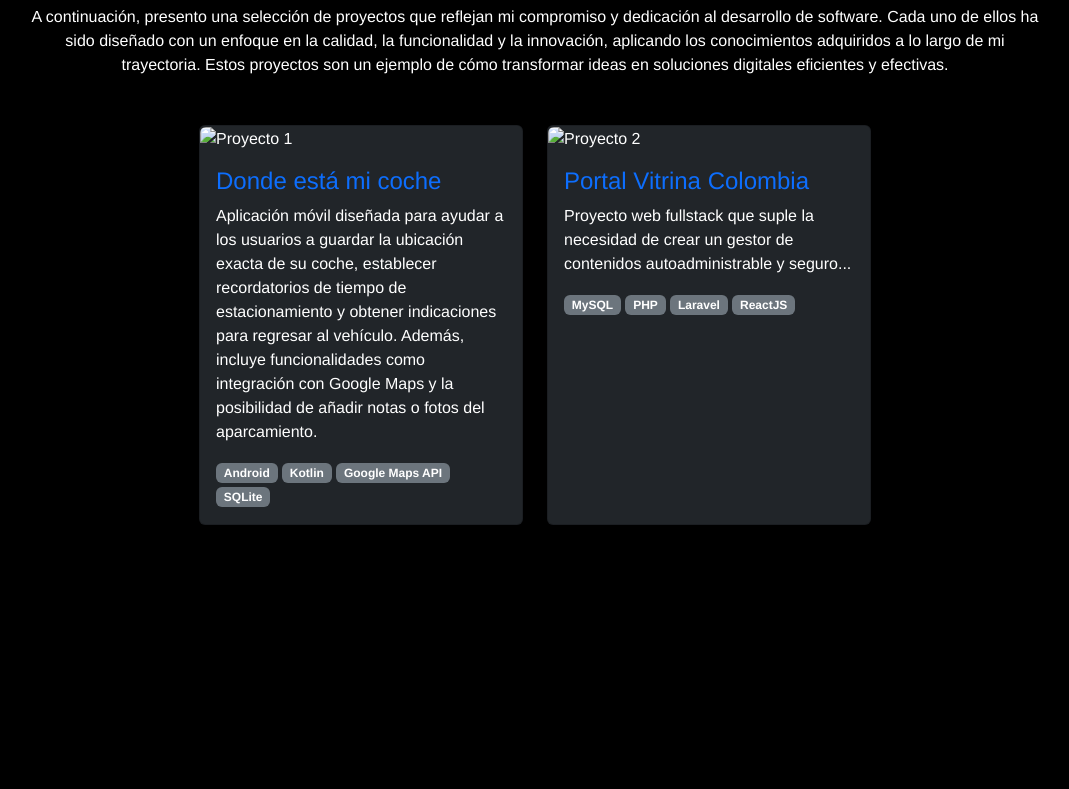
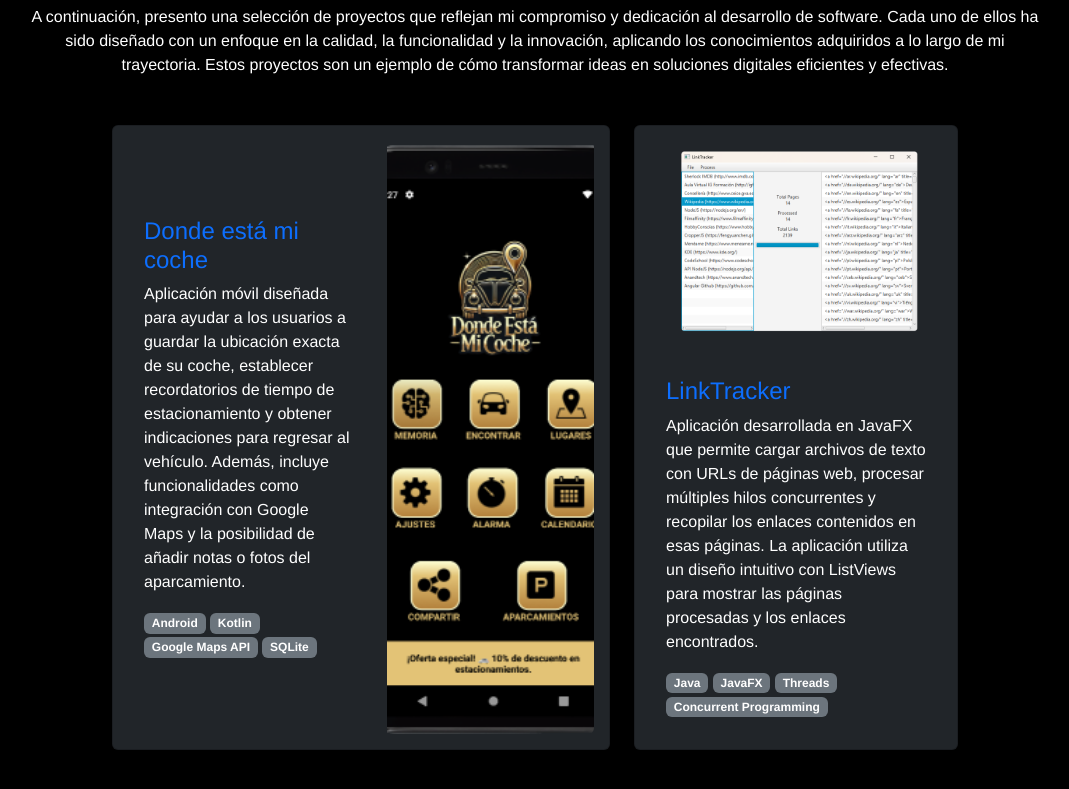
Before and after one commit to IvanFerrerF/Portfolio, a plain HTML site: page index.html in a window 1280 px wide. Shown: the part 1306-2095 px from the top of the page, without its empty margins (105-1174 px from the left). Before the commit the page ends 1903 px from the top, so only its background shows below. Drawn offline with nearby package versions, Linux system fonts and the light colour scheme.

Commit message:
dos cards de proyecto

```diff
--- a/index.html
+++ b/index.html
@@ -18,8 +18,8 @@
       <nav class="navbar navbar-expand-lg bg-black" id="Inicio">
         <div class="container-fluid">
           <button class="navbar-toggler" style="border-color: white;" type="button" data-bs-toggle="collapse"
-                        data-bs-target="#navbarSupportedContent" aria-controls="navbarSupportedContent"
-                        aria-expanded="false" aria-label="Toggle navigation">
+            data-bs-target="#navbarSupportedContent" aria-controls="navbarSupportedContent" aria-expanded="false"
+            aria-label="Toggle navigation">
             <span class="navbar-toggler-icon"></span>
           </button>
           <div class="collapse navbar-collapse justify-content-end" id="navbarSupportedContent">
@@ -72,10 +72,20 @@
           <section class="col-lg-8 col-12">
             <article>
               <h2 class="text-primary pb-4" id="Acerca">Sobre mí</h2>
-          <p>Soy un apasionado del aprendizaje constante y la superación personal. Recientemente he finalizado mis estudios como desarrollador backend, lo que representa un paso importante en mi trayectoria profesional. Durante este proceso, he adquirido habilidades sólidas en tecnologías clave del desarrollo web y backend, como la gestión de bases de datos, la creación de aplicaciones eficientes, y la integración de sistemas</p>
-            <p>Antes de adentrarme en el mundo del desarrollo, estudié Administración y Finanzas, donde aprendí a gestionar recursos, analizar datos y planificar estrategias. Esta formación me dio una base sólida en organización y análisis crítico.</p>
-            <p>Una parte significativa de mi vida la dediqué a la cocina, un entorno que me enseñó la importancia del trabajo en equipo, la atención al detalle y la creatividad para resolver desafíos diarios.</p>
-            <p>Ahora, estoy buscando una oportunidad para aplicar todo lo aprendido en un entorno profesional que me permita seguir creciendo, aprendiendo, y contribuyendo al éxito de un equipo. Estoy convencido de que mi combinación de experiencia en áreas diversas, junto con mi formación técnica, me permite aportar una perspectiva única y valiosa a cualquier proyecto.</p>
+              <p>Soy un apasionado del aprendizaje constante y la superación personal. Recientemente he finalizado mis
+                estudios como desarrollador backend, lo que representa un paso importante en mi trayectoria profesional.
+                Durante este proceso, he adquirido habilidades sólidas en tecnologías clave del desarrollo web y
+                backend, como la gestión de bases de datos, la creación de aplicaciones eficientes, y la integración de
+                sistemas</p>
+              <p>Antes de adentrarme en el mundo del desarrollo, estudié Administración y Finanzas, donde aprendí a
+                gestionar recursos, analizar datos y planificar estrategias. Esta formación me dio una base sólida en
+                organización y análisis crítico.</p>
+              <p>Una parte significativa de mi vida la dediqué a la cocina, un entorno que me enseñó la importancia del
+                trabajo en equipo, la atención al detalle y la creatividad para resolver desafíos diarios.</p>
+              <p>Ahora, estoy buscando una oportunidad para aplicar todo lo aprendido en un entorno profesional que me
+                permita seguir creciendo, aprendiendo, y contribuyendo al éxito de un equipo. Estoy convencido de que mi
+                combinación de experiencia en áreas diversas, junto con mi formación técnica, me permite aportar una
+                perspectiva única y valiosa a cualquier proyecto.</p>
             </article>
           </section>
         </section>
@@ -86,21 +96,24 @@
       <section class="proyectos container-fluid p-5 bg-black text-white">
         <h2 class="text-primary text-center pb-4" id="Proyectos">Proyectos</h2>
         <p class="text-center mb-5">
-      A continuación, presento una selección de proyectos que reflejan mi compromiso y dedicación al desarrollo de software. Cada uno de ellos ha sido diseñado con un enfoque en la calidad, la funcionalidad y la innovación, aplicando los conocimientos adquiridos a lo largo de mi trayectoria. Estos proyectos son un ejemplo de cómo transformar ideas en soluciones digitales eficientes y efectivas.
+          A continuación, presento una selección de proyectos que reflejan mi compromiso y dedicación al desarrollo de
+          software. Cada uno de ellos ha sido diseñado con un enfoque en la calidad, la funcionalidad y la innovación,
+          aplicando los conocimientos adquiridos a lo largo de mi trayectoria. Estos proyectos son un ejemplo de cómo
+          transformar ideas en soluciones digitales eficientes y efectivas.
         </p>
         <div class="row justify-content-center">
           <!-- Proyecto 1 -->
-      <div class="col-lg-4 col-md-6 col-12 mb-4">
-        <div class="card bg-dark text-white h-100">
-          <div class="card-image">
-            <img src="ruta-de-tu-imagen-1.jpg" alt="Proyecto 1" class="img-fluid rounded-top" style="height: 200px; object-fit: cover;">
-          </div>
-          <div class="card-body">
+          <div class="col-lg-6 col-md-8 col-12 mb-4">
+            <div class="card bg-dark text-white h-100 d-flex flex-row" style="padding: 15px; gap: 20px;">
+              <!-- Texto -->
+              <div class="card-body d-flex flex-column justify-content-center" style="flex: 1;">
                 <h4 class="card-title text-primary">Donde está mi coche</h4>
                 <p class="card-text">
                   Aplicación móvil diseñada para ayudar a los usuarios a guardar la ubicación exacta de su coche,
-              establecer recordatorios de tiempo de estacionamiento y obtener indicaciones para regresar al vehículo.
-              Además, incluye funcionalidades como integración con Google Maps y la posibilidad de añadir notas o fotos del aparcamiento.
+                  establecer recordatorios de tiempo de estacionamiento y obtener indicaciones para regresar al
+                  vehículo.
+                  Además, incluye funcionalidades como integración con Google Maps y la posibilidad de añadir notas o
+                  fotos del aparcamiento.
                 </p>
                 <div class="stack">
                   <span class="badge bg-secondary">Android</span>
@@ -109,31 +122,44 @@
                   <span class="badge bg-secondary">SQLite</span>
                 </div>
               </div>
+              <!-- Imagen -->
+              <div class="card-image" style="flex: 1;">
+                <img src="./img/img_DEMC.png" alt="Proyecto 1" class="img-fluid rounded-end h-100"
+                  style="object-fit: cover;">
               </div>
             </div>
-      <!-- Proyecto 2 -->
+          </div>
+          <!-- Proyecto LinkTracker -->
           <div class="col-lg-4 col-md-6 col-12 mb-4">
-        <div class="card bg-dark text-white h-100">
-          <div class="card-image">
-            <img src="ruta-de-tu-imagen-2.jpg" alt="Proyecto 2" class="img-fluid rounded-top" style="height: 200px; object-fit: cover;">
+            <div class="card bg-dark text-white h-100" style="padding: 15px; gap: 20px;">
+              <div class="card-image text-center">
+                <img src="./img/img_linktracker.png" alt="Proyecto LinkTracker" class="img-fluid rounded-top"
+                  style="height: 200px; object-fit: cover;">
               </div>
               <div class="card-body">
-            <h4 class="card-title text-primary">Portal Vitrina Colombia</h4>
+                <h4 class="card-title text-primary">LinkTracker</h4>
                 <p class="card-text">
-              Proyecto web fullstack que suple la necesidad de crear un gestor de contenidos autoadministrable y seguro...
+                  Aplicación desarrollada en JavaFX que permite cargar archivos de texto con URLs de páginas web,
+                  procesar
+                  múltiples hilos concurrentes y recopilar los enlaces contenidos en esas páginas. La aplicación utiliza
+                  un diseño
+                  intuitivo con ListViews para mostrar las páginas procesadas y los enlaces encontrados.
                 </p>
                 <div class="stack">
-              <span class="badge bg-secondary">MySQL</span>
-              <span class="badge bg-secondary">PHP</span>
-              <span class="badge bg-secondary">Laravel</span>
-              <span class="badge bg-secondary">ReactJS</span>
+                  <span class="badge bg-secondary">Java</span>
+                  <span class="badge bg-secondary">JavaFX</span>
+                  <span class="badge bg-secondary">Threads</span>
+                  <span class="badge bg-secondary">Concurrent Programming</span>
                 </div>
               </div>
             </div>
           </div>
+
+
         </div>
       </section>
       <!--Proyectos fin-->
+
 
 
 
```
Also changed, not shown: img/img_linktracker.png (added). Lines whose indentation alone changed are shown as unchanged.
